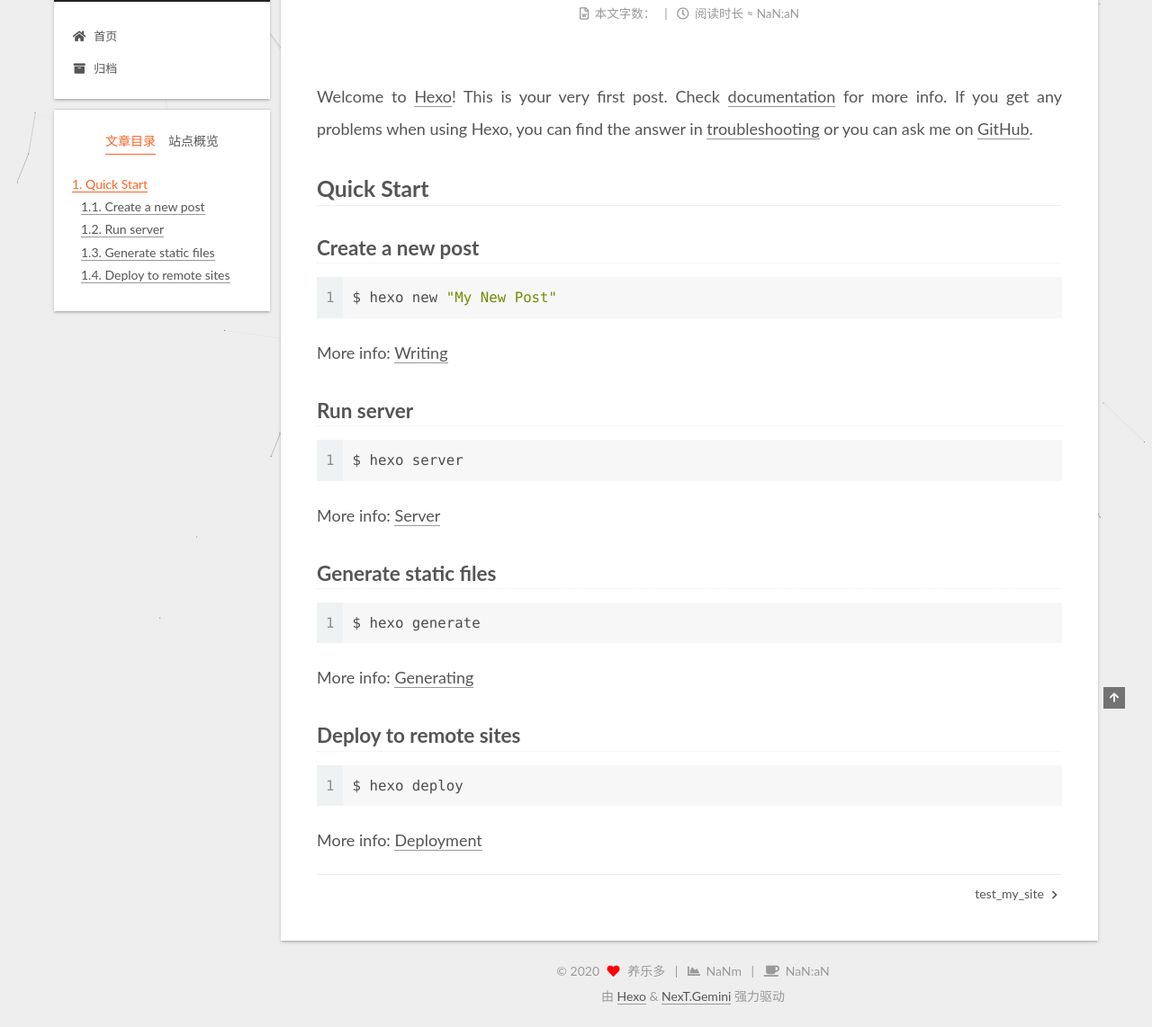
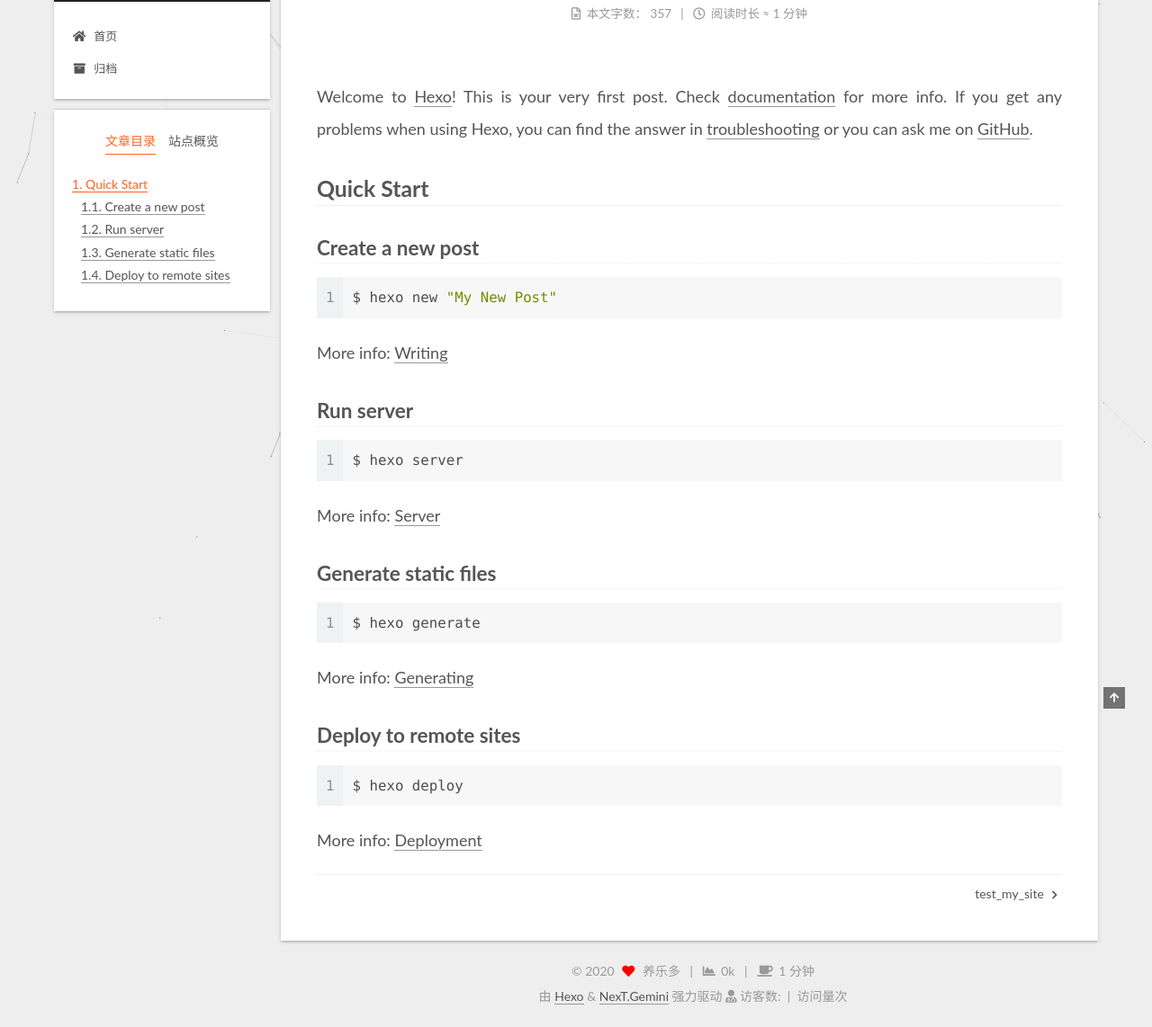
Before and after one commit to GodG1239426256/GodG1239426256.github.io, a plain HTML site: page 2020/07/20/hello-world/index.html in a window 1280 px wide. Shown: the part 112-1254 px from the top of the page at 90% size. Drawn offline with Linux system fonts and the light colour scheme.

Commit message:
Site updated: 2020-07-20 14:51:52

```diff
--- a/2020/07/20/hello-world/index.html
+++ b/2020/07/20/hello-world/index.html
@@ -184,14 +184,14 @@
                 <i class="far fa-file-word"></i>
               </span>
                 <span class="post-meta-item-text">本文字数：</span>
-              <span></span>
+              <span>357</span>
             </span>
             <span class="post-meta-item" title="阅读时长">
               <span class="post-meta-item-icon">
                 <i class="far fa-clock"></i>
               </span>
                 <span class="post-meta-item-text">阅读时长 &asymp;</span>
-              <span>NaN:aN</span>
+              <span>1 分钟</span>
             </span>
 
         </div>
@@ -344,14 +344,24 @@
     <span class="post-meta-item-icon">
       <i class="fa fa-chart-area"></i>
     </span>
-    <span title="站点总字数">NaNm</span>
+    <span title="站点总字数">0k</span>
     <span class="post-meta-divider">|</span>
     <span class="post-meta-item-icon">
       <i class="fa fa-coffee"></i>
     </span>
-    <span title="站点阅读时长">NaN:aN</span>
+    <span title="站点阅读时长">1 分钟</span>
 </div>
   <div class="powered-by">由 <a href="https://hexo.io/" class="theme-link" rel="noopener" target="_blank">Hexo</a> & <a href="https://theme-next.org/" class="theme-link" rel="noopener" target="_blank">NexT.Gemini</a> 强力驱动
+  </div>
+<div class="powered-by">
+  <i class="fa fa-user-md"></i>
+  <span id="busuanzi_container_site_uv">
+    访客数:<span id="busuanzi_value_site_uv"></span>&nbsp;&nbsp;|
+  </span>
+  <span id="busuanzi_container_site_pv">
+      &nbsp;访问量<span id="busuanzi_value_site_pv"></span>次
+  </span>
+  </div>
   </div>
 
 
--- a/css/main.css
+++ b/css/main.css
@@ -1168,7 +1168,7 @@ pre .javascript .function {
 }
 .links-of-author a::before,
 .links-of-author span.exturl::before {
-  background: #a8ff78;
+  background: #a2be9f;
   border-radius: 50%;
   content: ' ';
   display: inline-block;
```
Also changed, not shown: 2020/07/20/test-my-site/index.html (+14 -4 lines), archives/2020/07/index.html (+12 -2 lines), archives/2020/index.html (+12 -2 lines), archives/index.html (+12 -2 lines), index.html (+16 -6 lines).
